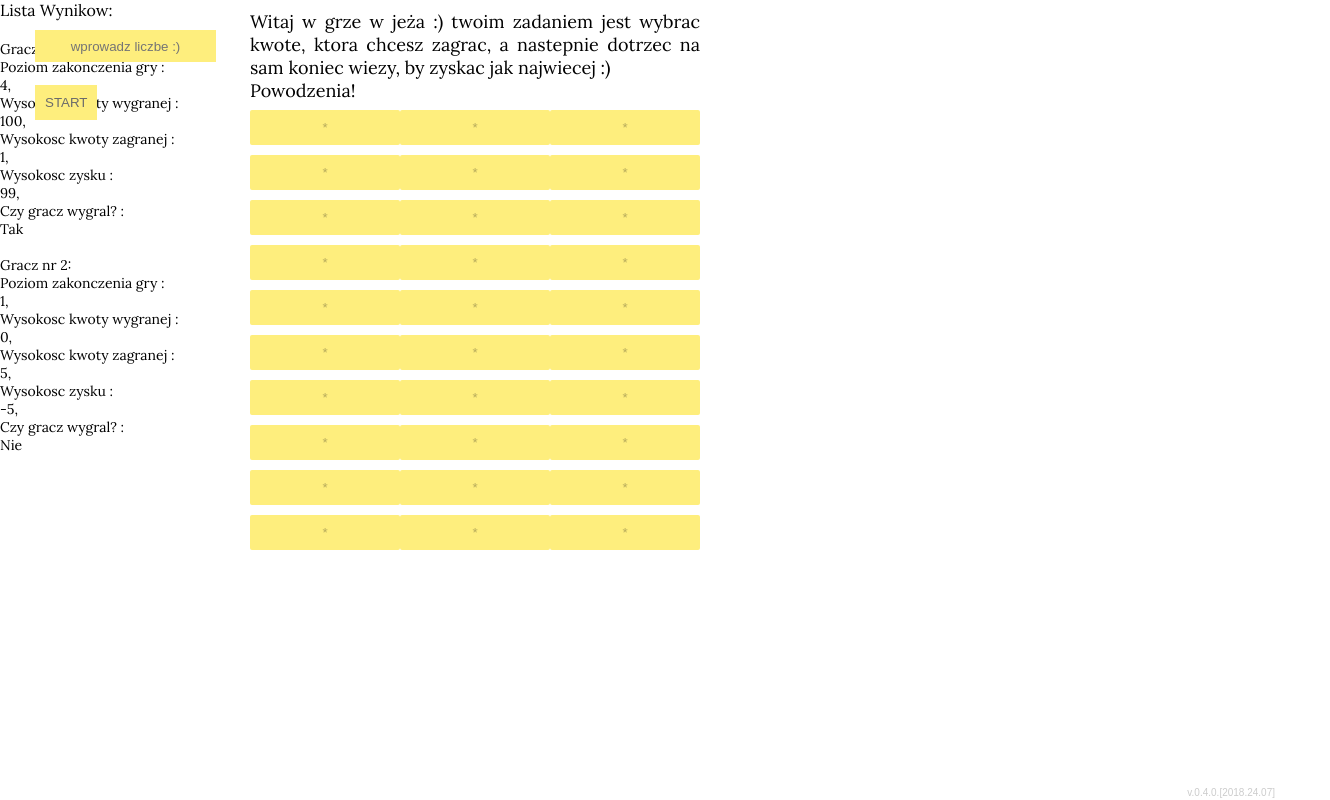
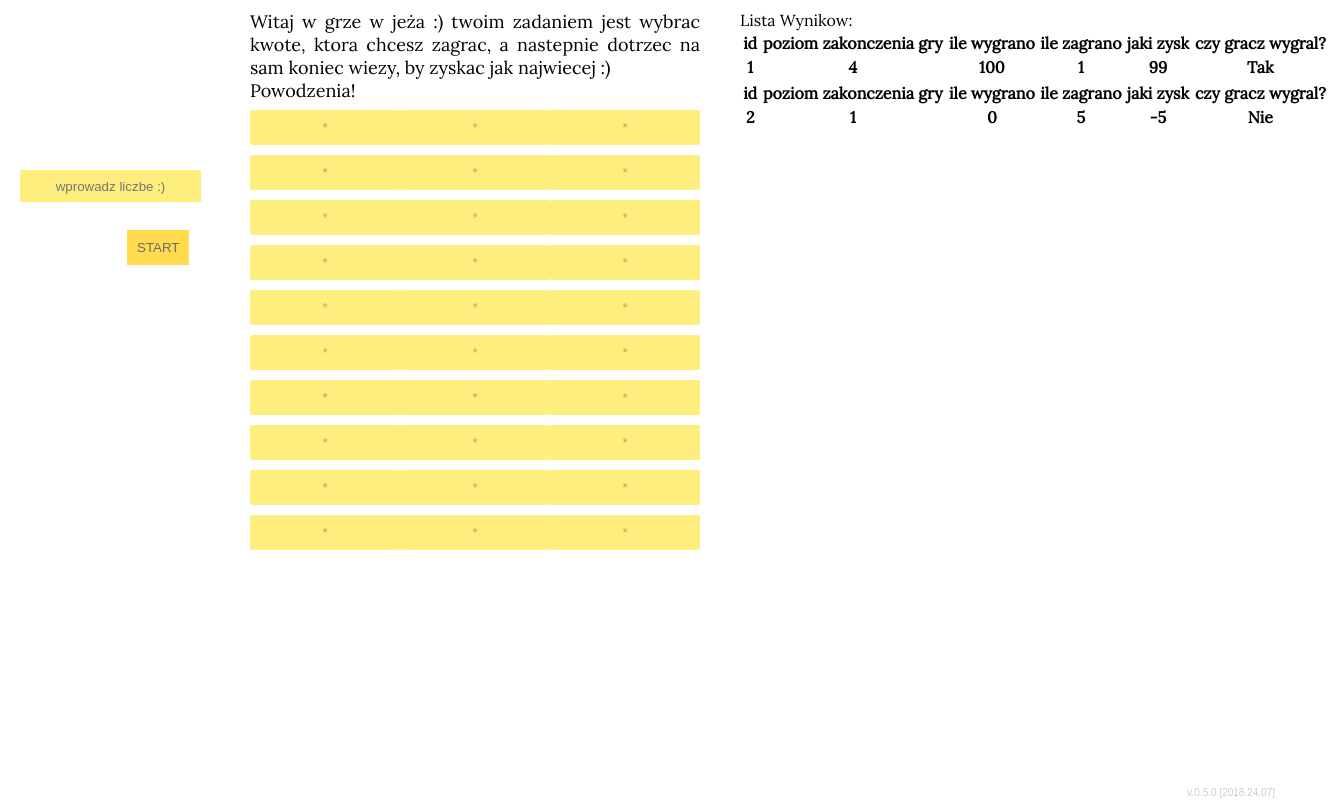
Before and after one commit to scrumptiousCherry/pierwsze_trzy_tygodnie, a React (Create React App) app in the folder npm_react/gra-wieza/: page / in a window 1280 px wide. Shown: the whole page, 1330 px wide, since content can reach past the window. Built offline with nearby package versions, Linux system fonts and the light colour scheme.

Commit message:
ZAKONCZENIE STYLOWANIA

```diff
--- a/npm_react/gra-wieza/src/App.js
+++ b/npm_react/gra-wieza/src/App.js
@@ -33,8 +33,8 @@
       czyWygrana: 0,
       listaPrzyciskow: pudelkoPrzyciskow,
       maxPoziom: 11,
-      wersjaGry: 'v.0.4.0.[2018.24.07]',
-      numerId: 100,
+      wersjaGry: 'v.0.5.0.[2018.24.07]',
+      numerId: 10,
       listaWynikow: [
         {
           id: 1,
@@ -84,13 +84,17 @@
     return (
       <div
       style = {{
+        'position' : 'absolute',
+        'left' : 740,
+        'top' : 10,
         'font-size' : 16,
         'fontFamily': 'Lora',
+        'fontWeight' : 'normal',
 
       }}>
       <link href="https://fonts.googleapis.com/css?family=Lora" rel="stylesheet"></link>
       Lista Wynikow:
-      <br/> <br/>
+      <br/>
         {this.state.listaWynikow.map((x, index) => {
           let czyWygranaTekst = ''
           if(x.czyWygrana === true){
@@ -103,11 +107,12 @@
           <div style = {{
             'font-size' : 14,
             'fontFamily' : 'Lora',
+            'fontWeight' : 'normal'
             // 'display' : 'flex',
             // 'msFlexDirection' : 'column',
             // 'justifyContent' : 'flex-end'
           }}>
-            Gracz nr {x.id}:
+            {/* Gracz nr {x.id}:
             <br/>
             Poziom zakonczenia gry :
             <br/>
@@ -128,7 +133,35 @@
             Czy gracz wygral? :
             <br/>
             {czyWygranaTekst}
-            <br/><br/>
+ */}
+
+          <table
+          style = {{
+            // 'position' : 'relative',
+            'width' : 590,
+            'left' : 740,
+            'top' : 10,
+            'font-size' : 16,
+            'fontFamily': 'Lora',
+            'fontWeight' : 'normal'
+          }}>
+            <tr>
+              <th>id</th>
+              <th>poziom zakonczenia gry</th>
+              <th>ile wygrano</th>
+              <th>ile zagrano</th>
+              <th>jaki zysk</th>
+              <th>czy gracz wygral?</th>
+            </tr>
+            <tr>
+              <th>{x.id}</th>
+              <th>{x.poziomZakonczenia}</th>
+              <th>{x.kwotaWygrana}</th>
+              <th>{x.kwotaZagrana}</th>
+              <th>{x.zysk}</th>
+              <th>{czyWygranaTekst}</th>
+            </tr>
+          </table>
           </div>
         );
         })
@@ -238,14 +271,13 @@
         <button
           onClick = {this.zakonczGre}
           style = {{
-            'backgroundColor' : '#feee7d',
-            'border': 'none',
-            'color': '#6b6b6b',
-            'padding': 10,
-            'margin' : 10,
-            'position' : 'absolute',
-            'left' : 25,
-            'top' : 75
+          'backgroundColor' : '#ffdb4d',
+          'border': 'none',
+          'color': '#6b6b6b',
+          'padding': 10,
+          'position' : 'absolute',
+          'left' : 127,
+          'top' : 230
         }}>KONIEC</button>
 
       );
@@ -257,15 +289,13 @@
         <button
         onClick = {this.rozpocznijGre}
         style = {{
-          'backgroundColor' : '#feee7d',
+          'backgroundColor' : '#ffdb4d',
           'border': 'none',
           'color': '#6b6b6b',
           'padding': 10,
-          'margin' : 10,
           'position' : 'absolute',
-          'left' : 25,
-          'top' : 75
-
+          'left' : 127,
+          'top' : 230
         }}>START</button>
       );
     }
@@ -321,8 +351,8 @@
           poziomZakonczenia : this.state.poziomAktywny,
           kwotaZagrana : parseFloat(this.state.przechowywanieZInputa),
           kwotaWygrana: this.state.kwotaWygranej,
-          zysk: this.state.kwotaWygranej -
-          parseFloat(this.state.przechowywanieZInputa),
+          zysk: parseFloat(this.state.kwotaWygranej -
+          parseFloat(this.state.przechowywanieZInputa)),
           czyWygrana: okreslenieWygranej(),
           data: moment().format('LLLL')
     })
@@ -426,12 +456,12 @@
         'border' : 'none',
         'background-color' : '#feee7d',
         'color' : '#6b6b6b',
-        'margin' : 10,
+        // 'margin' : 10,
         'height' : 30,
         'text-align' : 'center',
         'position' : 'absolute',
-        'left' : 25,
-        'top' : 20
+        'left' : 20,
+        'top' : 170
       }}
       placeholder = 'wprowadz liczbe :)'
       />
```
